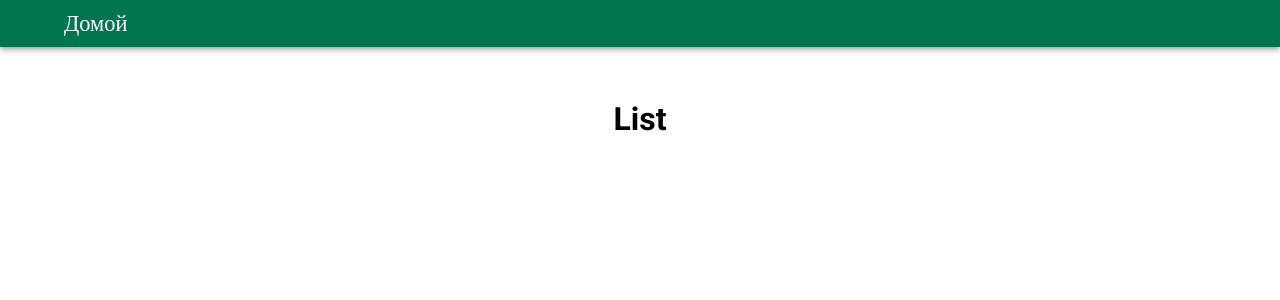
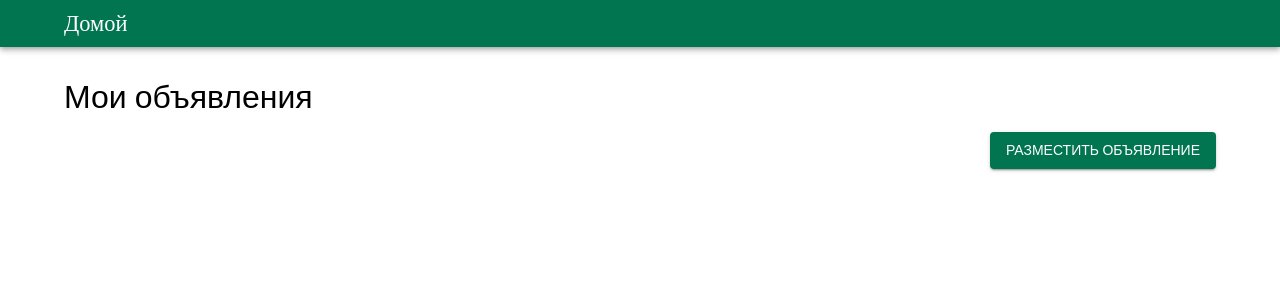
Before and after one commit to kovalkl/ads-board, a React (Vite) app in the folder frontend/: page /list in a window 1280 px wide. Shown: the top 300 px of the page. Built offline with nearby package versions, Linux system fonts and the light colour scheme; a web font is replaced by a local one.

Commit message:
feat: implement new ad button

```diff
--- a/frontend/src/components/Layout/Layout.tsx
+++ b/frontend/src/components/Layout/Layout.tsx
@@ -7,7 +7,7 @@ export const Layout = () => {
   return (
     <>
       <Header />
-      <Box component='main' sx={{ margin: '2rem 0' }}>
+      <Box component='main' sx={{ margin: '2rem 0', width: '100%' }}>
         <Outlet />
       </Box>
     </>
--- a/frontend/src/pages/AdList.tsx
+++ b/frontend/src/pages/AdList.tsx
@@ -1,7 +1,24 @@
+import { Link } from 'react-router';
+
+import { PATH } from '@/constants/paths';
+import Button from '@mui/material/Button';
+import Container from '@mui/material/Container';
+import Stack from '@mui/material/Stack';
+import Typography from '@mui/material/Typography';
+
 export const AdList = () => {
   return (
-    <div>
-      <h1>List</h1>
-    </div>
+    <Container>
+      <Stack gap={2} alignItems='flex-start'>
+        <Typography variant='h1'>Мои объявления</Typography>
+        <Stack direction='row' justifyContent='flex-end' width='100%'>
+          <Link to={`/${PATH.FORM}`}>
+            <Button sx={{ alignSelf: 'flex-end' }}>
+              Разместить объявление
+            </Button>
+          </Link>
+        </Stack>
+      </Stack>
+    </Container>
   );
 };
--- a/frontend/src/theme.ts
+++ b/frontend/src/theme.ts
@@ -3,6 +3,9 @@ import { createTheme } from '@mui/material/styles';
 export const theme = createTheme({
   typography: {
     fontFamily: 'Roboto, sans-serif',
+    h1: {
+      fontSize: '2rem',
+    },
   },
   palette: {
     primary: {
@@ -24,5 +27,13 @@ export const theme = createTheme({
         },
       },
     },
+    MuiButton: {
+      defaultProps: {
+        variant: 'contained',
+        sx: {
+          display: 'inline',
+        },
+      },
+    },
   },
 });
```
